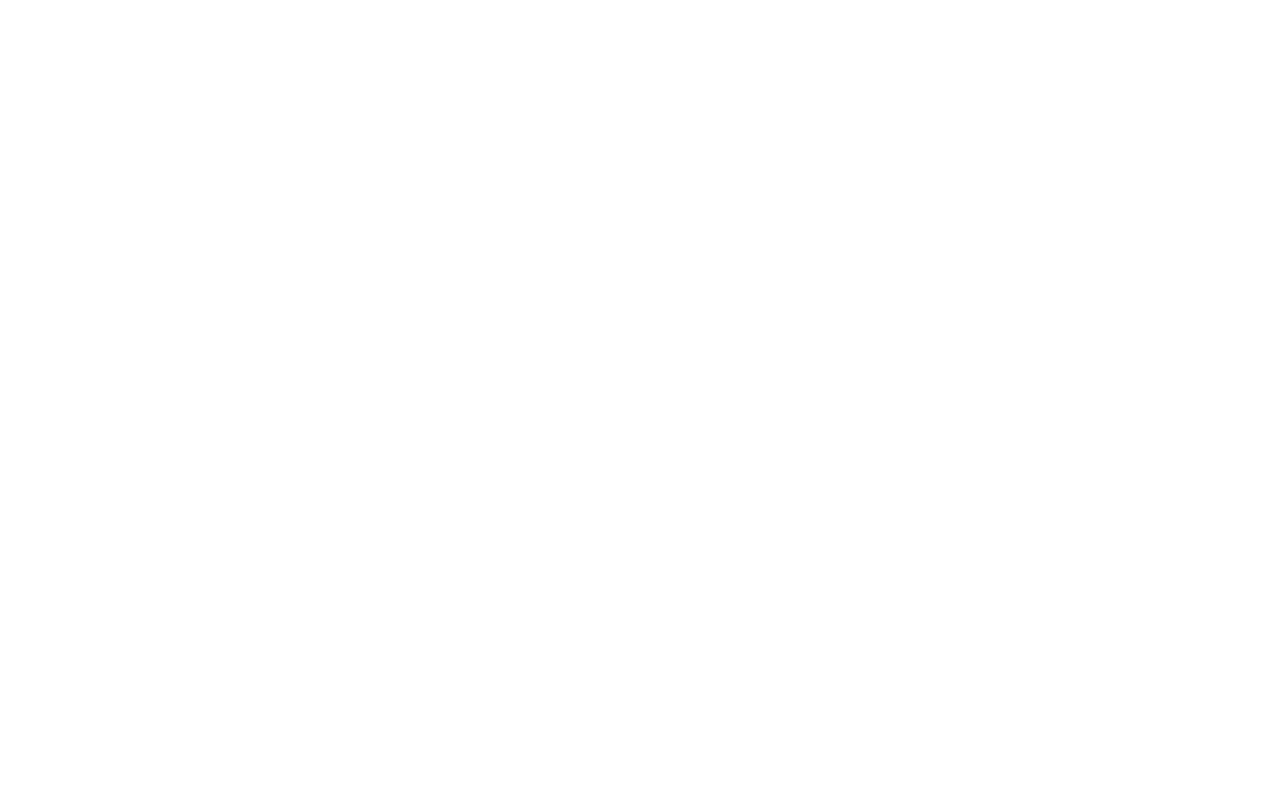
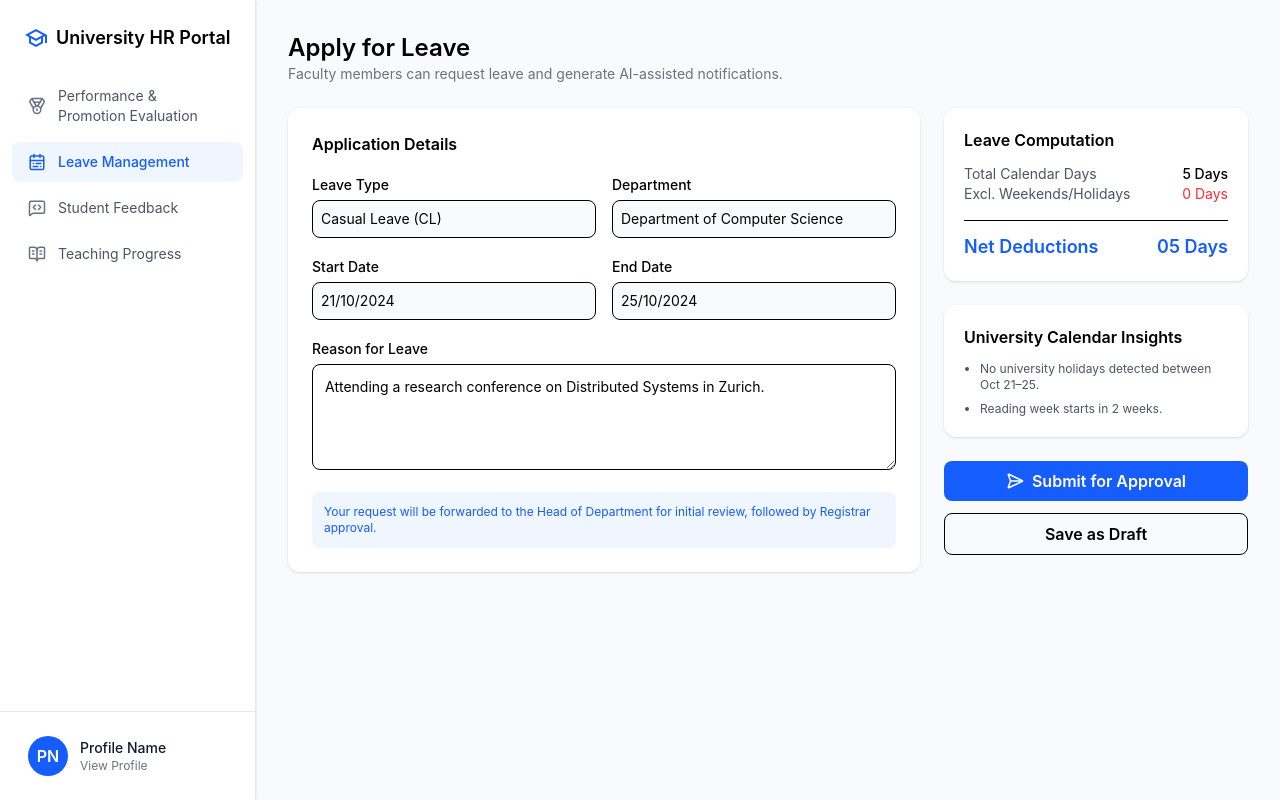
Before and after one commit to DON2604/hr_automation, a React (Vite) app: page /leave-mgmt in a window 1280 px wide. Before the commit this address had no page. Built offline with nearby package versions, Linux system fonts and the light colour scheme.

Commit message:
add Leave Management page and related components; update navigation and layout

```diff
--- a/src/App.jsx
+++ b/src/App.jsx
@@ -3,6 +3,7 @@
 import Landing from "./pages/Landing/Landing";
 import Login from "./pages/Login/Login";
 import Get_Access from "./pages/Get_Access/Get_Access";
+import Leave_Management from "./pages/Services/Leave_Management";
 
 const App = () => {
   return (
@@ -11,6 +12,7 @@
         <Route path="/" element={<Landing />} />
         <Route path="/login" element={<Login />} />
         <Route path="/get-access" element={<Get_Access />} />
+        <Route path="/leave-mgmt" element={<Leave_Management/>} />
       </Routes>
     </BrowserRouter>
   );
--- /dev/null
+++ b/src/components/Card.jsx
@@ -0,0 +1,8 @@
+export default function Card({ title, children }) {
+  return (
+    <div className="bg-white rounded-xl shadow-sm p-5">
+      <h3 className="font-semibold mb-3">{title}</h3>
+      {children}
+    </div>
+  );
+}
--- /dev/null
+++ b/src/components/Input.jsx
@@ -0,0 +1,12 @@
+export default function Input({ label, value }) {
+  return (
+    <div>
+      <label className="text-sm font-medium">{label}</label>
+      <input
+        className="mt-1 w-full border rounded-lg p-2 text-sm bg-gray-50"
+        value={value}
+        readOnly
+      />
+    </div>
+  );
+}
--- /dev/null
+++ b/src/components/Sidebar.jsx
@@ -0,0 +1,70 @@
+import {
+  CalendarRange,
+  Medal,
+  BookOpenText,
+  MessageSquareCode,
+} from "lucide-react";
+
+function NavItem({ icon, label, active }) {
+  return (
+    <div
+      className={`flex items-center gap-3 px-4 py-2.5 rounded-lg cursor-pointer transition
+        ${
+          active
+            ? "bg-blue-50 text-blue-600 font-medium"
+            : "text-gray-600 hover:bg-gray-100"
+        }`}
+    >
+      <span className={active ? "text-blue-600" : "text-gray-500"}>{icon}</span>
+      {label}
+    </div>
+  );
+}
+
+export default function Sidebar() {
+  return (
+    <>
+    <aside className="w-64 bg-white hidden lg:flex flex-col shadow-sm border-r border-gray-200">
+      <div className="p-6 flex items-center gap-2 font-semibold text-lg">
+        <div className="flex items-center justify-center text-blue-600">
+          <span className="material-symbols-outlined text-3xl">school</span>
+        </div>
+        University HR Portal
+      </div>
+
+      <nav className="flex-1 px-3 space-y-1.5 text-sm">
+        <NavItem
+          icon={<Medal size={18} />}
+          label="Performance & Promotion
+Evaluation "
+        />
+        <NavItem
+          icon={<CalendarRange size={18} />}
+          label="Leave Management"
+          active
+        />
+        <NavItem
+          icon={<MessageSquareCode size={18} />}
+          label="Student Feedback"
+        />
+        <NavItem icon={<BookOpenText size={18} />} label="Teaching Progress" />
+      </nav>
+
+      <div className="p-4 border-t border-gray-200">
+        <button className="w-full flex items-center gap-3 px-3 py-2 rounded-lg hover:bg-gray-100 transition">
+          <div className="w-10 h-10 rounded-full bg-blue-600 flex items-center justify-center text-white font-semibold">
+            PN
+          </div>
+          <div className="flex-1 text-left">
+            <div className="text-sm font-medium text-gray-900">Profile Name</div>
+            <div className="text-xs text-gray-500">View Profile</div>
+          </div>
+        </button>
+      </div>
+    </aside>
+    <footer>
+
+    </footer>
+    </>
+  );
+}
--- /dev/null
+++ b/src/components/Stat.jsx
@@ -0,0 +1,28 @@
+export default function Stat({ label, value, negative, highlight }) {
+  return (
+    <div
+      className={`flex justify-between text-sm ${
+        highlight ? "mt-4 pt-3 border-t" : ""
+      }`}
+    >
+      <span
+        className={
+          highlight ? "text-lg font-semibold text-blue-600" : "text-gray-600"
+        }
+      >
+        {label}
+      </span>
+      <span
+        className={
+          negative
+            ? "text-red-500"
+            : highlight
+            ? "text-lg font-semibold text-blue-600"
+            : "font-medium"
+        }
+      >
+        {value}
+      </span>
+    </div>
+  );
+}
--- a/src/pages/Get_Access/Get_Access.jsx
+++ b/src/pages/Get_Access/Get_Access.jsx
@@ -12,7 +12,7 @@
       <div className="flex items-center justify-center px-6 sm:px-10">
         <div className="w-full max-w-md">
           {/* Top Right Help */}
-          <div className="mb-6 flex justify-end text-sm text-slate-500">
+          <div className="mb-6 mt-6 flex justify-end text-sm text-slate-500">
             <span className="flex cursor-pointer items-center gap-1 hover:text-blue-600">
               <span className="material-symbols-outlined text-base">help</span>
               Help & Support
@@ -90,10 +90,7 @@
             </div>
           </form>
 
-          <p className="mt-6 text-center text-xs text-slate-400">
-            Protected by reCAPTCHA and subject to University Privacy Policy and
-            Terms of Service.
-          </p>
+
         </div>
       </div>
     </div>
--- a/src/pages/Login/Login.jsx
+++ b/src/pages/Login/Login.jsx
@@ -13,7 +13,7 @@
       <div className="flex items-center justify-center px-6 sm:px-10">
         <div className="w-full max-w-md">
           {/* Top Right Help */}
-          <div className="mb-6 flex justify-end text-sm text-slate-500">
+          <div className="mb-6 mt-6 flex justify-end text-sm text-slate-500">
             <span className="flex items-center gap-1 cursor-pointer hover:text-blue-600">
               <span className="material-symbols-outlined text-base">
                 help
@@ -87,6 +87,7 @@
             <button
               type="submit"
               className="mt-2 w-full rounded-lg bg-blue-600 py-2.5 text-sm font-semibold text-white hover:bg-blue-700 transition"
+              onClick={()=>navigate("/leave-mgmt")}
             >
               Sign In
             </button>
@@ -117,11 +118,7 @@
             </div>
           </form>
 
-          {/* Footer */}
-          <p className="mt-6 text-center text-xs text-slate-400">
-            Protected by reCAPTCHA and subject to University Privacy Policy
-            and Terms of Service.
-          </p>
+
         </div>
       </div>
     </div>
--- /dev/null
+++ b/src/pages/Services/Leave_Management.jsx
@@ -0,0 +1,83 @@
+import { SendHorizontal } from "lucide-react";
+import Input from "../../components/Input";
+import Card from "../../components/Card";
+import Stat from "../../components/Stat";
+import Sidebar from "../../components/Sidebar";
+
+export default function LeaveManagement() {
+  return (
+    <div className="min-h-screen bg-gray-50 flex">
+      <Sidebar />
+
+      <main className="flex-1 p-4 sm:p-6 lg:p-8">
+        <header className="mb-6">
+          <h1 className="text-2xl font-semibold">Apply for Leave</h1>
+          <p className="text-sm text-gray-500">
+            Faculty members can request leave and generate AI-assisted
+            notifications.
+          </p>
+        </header>
+
+        <div className="grid grid-cols-1 xl:grid-cols-3 gap-6">
+          {/* LEFT COLUMN */}
+          <div className="xl:col-span-2 space-y-6">
+            {/* Application Details */}
+            <section className="bg-white rounded-xl shadow-sm p-6">
+              <h2 className="font-semibold mb-4">Application Details</h2>
+
+              <div className="grid grid-cols-1 md:grid-cols-2 gap-4">
+                <Input label="Leave Type" value="Casual Leave (CL)" />
+                <Input
+                  label="Department"
+                  value="Department of Computer Science"
+                />
+                <Input label="Start Date" value="21/10/2024" />
+                <Input label="End Date" value="25/10/2024" />
+              </div>
+
+              <div className="mt-4">
+                <label className="text-sm font-medium">Reason for Leave</label>
+                <textarea
+                  className="mt-1 w-full border rounded-lg p-3 text-sm focus:ring-2 focus:ring-blue-500"
+                  rows={4}
+                  defaultValue="Attending a research conference on Distributed Systems in Zurich."
+                />
+              </div>
+
+              <div className="mt-4 p-3 rounded-lg bg-blue-50 text-blue-600 text-xs">
+                Your request will be forwarded to the Head of Department for
+                initial review, followed by Registrar approval.
+              </div>
+            </section>
+          </div>
+
+          {/* RIGHT COLUMN */}
+          <aside className="space-y-6">
+            <Card title="Leave Computation">
+              <Stat label="Total Calendar Days" value="5 Days" />
+              <Stat label="Excl. Weekends/Holidays" value="0 Days" negative />
+              <Stat label="Net Deductions" value="05 Days" highlight />
+            </Card>
+
+            <Card title="University Calendar Insights">
+              <ul className="text-xs text-gray-600 space-y-2 list-disc pl-4">
+                <li>No university holidays detected between Oct 21–25.</li>
+                <li>Reading week starts in 2 weeks.</li>
+              </ul>
+            </Card>
+
+            <div className="flex flex-col gap-3">
+              <button className="w-full bg-blue-600 text-white py-2 rounded-lg hover:bg-blue-700 font-semibold flex items-center justify-center gap-2">
+                <SendHorizontal size={18} />
+                Submit for Approval
+              </button>
+              <button className="w-full border py-2 rounded-lg font-semibold">
+                Save as Draft
+              </button>
+            </div>
+          </aside>
+        </div>
+      </main>
+    </div>
+  );
+}
```
